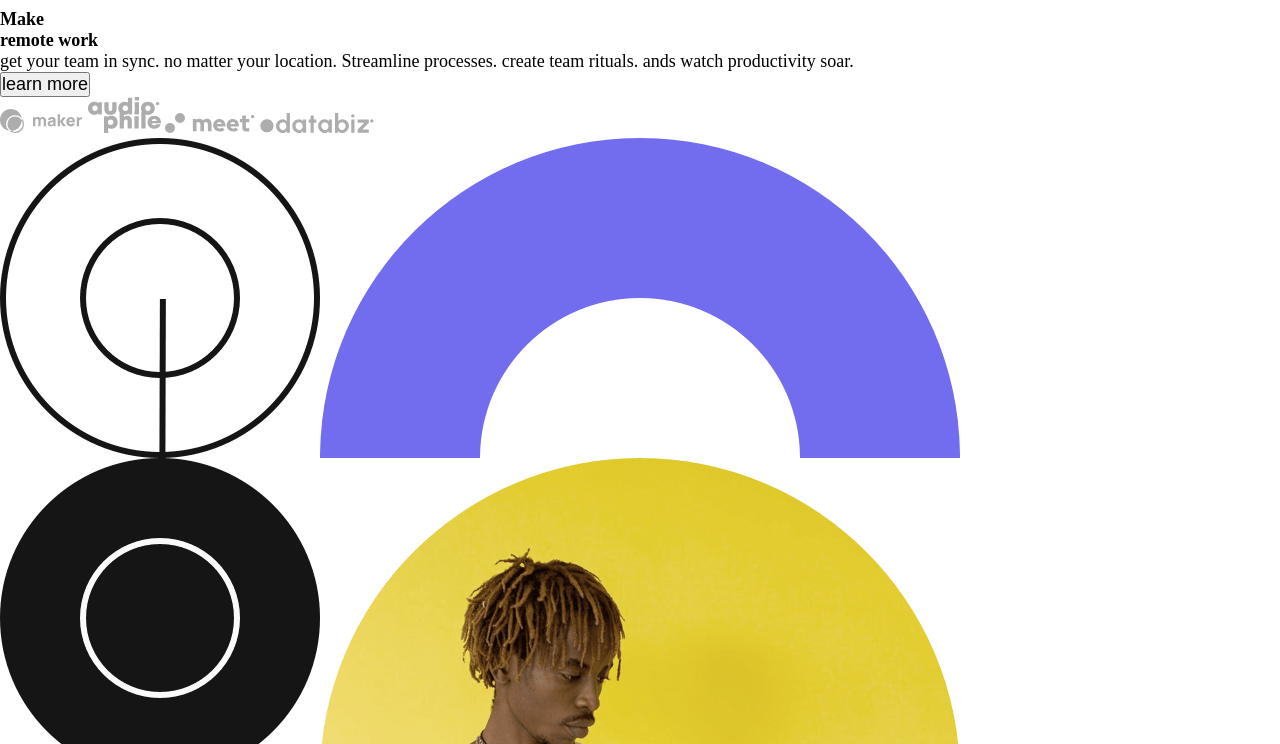
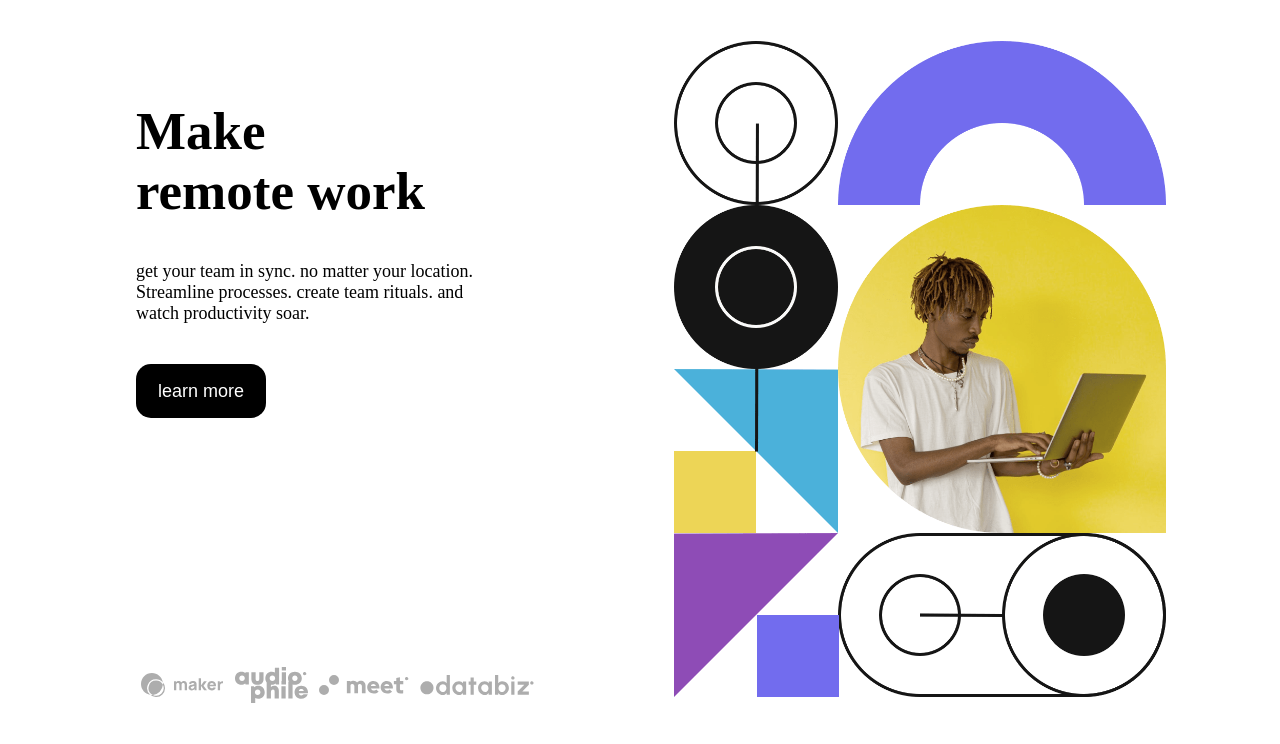
Before and after one commit to Gabrielrmr/Practica_Git, a plain HTML site: page intro-section-with-dropdown-navigation-main/index.html in a window 1280 px wide. Shown: the part 56-800 px from the top of the page. Drawn offline with Linux system fonts and the light colour scheme.

Commit message:
Estilos css del Main

```diff
--- a/intro-section-with-dropdown-navigation-main/index.html
+++ b/intro-section-with-dropdown-navigation-main/index.html
@@ -3,10 +3,10 @@
 <head>
   <meta charset="UTF-8">
   <meta name="viewport" content="width=device-width, initial-scale=1.0"> <!-- displays site properly based on user's device -->
-
+  <link rel="preconnect" href="https://fonts.googleapis.com">
+  <link rel="preconnect" href="https://fonts.gstatic.com" crossorigin>
   <link rel="icon" type="image/png" sizes="32x32" href="./images/favicon-32x32.png">
   <link rel="stylesheet" href="style.css">
-
   <title>Frontend Mentor | Intro section with dropdown navigation</title>
 
   <!-- Feel free to remove these styles or customise in your own stylesheet 👍 -->
@@ -31,12 +31,14 @@
   </header>
   <main>
     <div class="Parrafos">
-      <h1>Make <br> remote work</h1>
-      <p>get your team in sync. no matter your location.
-        Streamline processes. create team rituals. ands
-        watch productivity soar.
-      </p>
-      <button>learn more</button>
+      <div class="Parrafos_Texto">
+        <h1 class="Titulo">Make <br> remote work</h1>
+        <p>get your team in sync. no matter your location. <br>
+          Streamline processes. create team rituals. and <br>
+          watch productivity soar.
+        </p>
+        <button class="Aprender">learn more</button>
+      </div>
       <div class="Logos">
         <img src="images/client-maker.svg" alt="">
         <img src="images/client-audiophile.svg" alt="">
--- a/intro-section-with-dropdown-navigation-main/style.css
+++ b/intro-section-with-dropdown-navigation-main/style.css
@@ -3,6 +3,7 @@
     box-sizing: border-box;
     padding: 0;
     font-size: 18px;
+    font-family:;
 }
 header{
     display: flex;
@@ -56,3 +57,52 @@ header{
     border: solid 2px hsl(0, 0%, 41%);
     border-radius: 15px;
 }
+main{
+    display: grid;
+    height: 90vh;
+    padding: 0 69px 0 136px;
+    grid-template-columns: 50% 50%;
+    align-items: center;
+    justify-content: center;
+}
+.Parrafos{
+    display: flex;
+    flex-direction: column;
+    gap: 50px;
+    height: 82vh;
+    justify-content: space-between;
+}
+.Parrafos_Texto{
+    display: flex;
+    flex-direction: column;
+    gap: 40px;
+    height: max-content;
+    padding-top: 60px;
+}
+.Titulo{font-size: 53px;}
+.Aprender{
+    width: 130px;
+    border: none;
+    height: 54px
+    ;border-radius: 15px;
+    background-color: black;
+    color: white;
+}
+.Aprender:hover{
+    border: solid 1px black;
+    background-color: white;
+    color: black;
+}
+.Logos{
+    width: 75%;
+    display: flex;
+    justify-content: space-around;
+    align-items: center;
+    height: 25px;
+}
+.Imagen_Principal{
+    height: 82vh;
+}
+.Imagen_Principal img{
+    height: 100%;
+}
```
